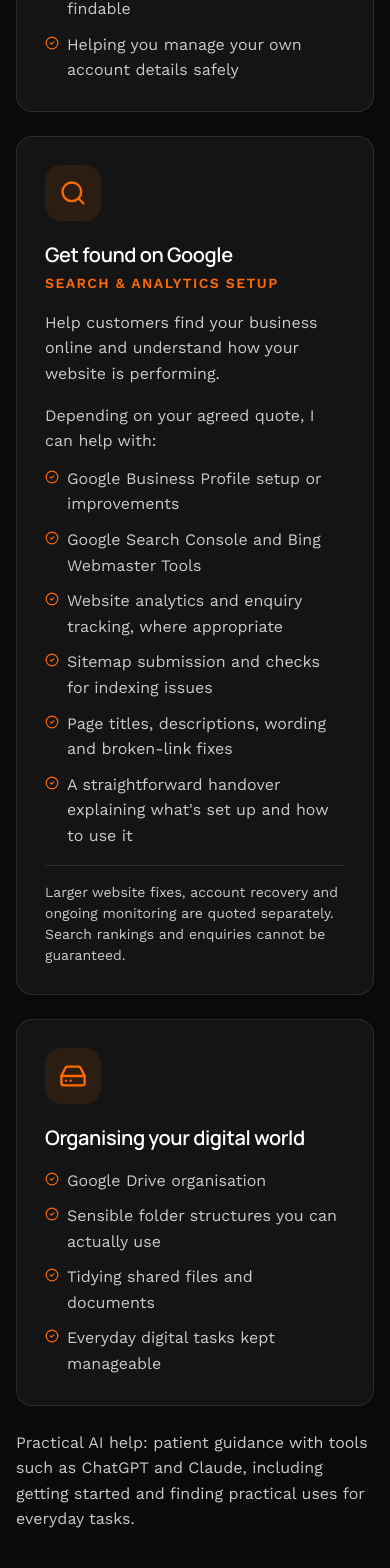
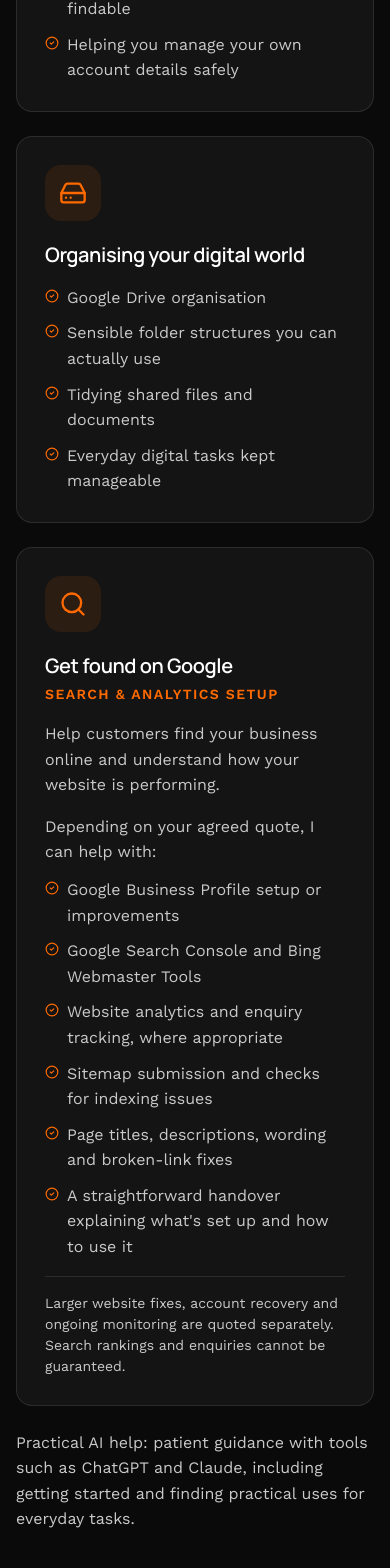
Before and after one commit to jt485-coder/jaredfixes, a React (Create React App) app in the folder frontend/: page / in a window 390 px wide. Shown: the part 3200-4768 px from the top of the page. Built offline with nearby package versions, Linux system fonts and the light colour scheme; the HTML template or start-up script is replaced by a standard one.

Commit message:
Balance service cards and simplify footer contact details

```diff
--- a/frontend/src/App.js
+++ b/frontend/src/App.js
@@ -304,8 +304,19 @@ const serviceGroups = [
         ]
       },
       {
+        icon: <HardDrive size={28} />,
+        title: 'Organising your digital world',
+        items: [
+          'Google Drive organisation',
+          'Sensible folder structures you can actually use',
+          'Tidying shared files and documents',
+          'Everyday digital tasks kept manageable'
+        ]
+      },
+      {
         icon: <Search size={28} />,
         title: 'Get found on Google',
+        wide: true,
         subtitle: 'Search & analytics setup',
         desc: 'Help customers find your business online and understand how your website is performing.',
         itemsIntro: 'Depending on your agreed quote, I can help with:',
@@ -318,16 +329,6 @@ const serviceGroups = [
           "A straightforward handover explaining what's set up and how to use it"
         ],
         footnote: 'Larger website fixes, account recovery and ongoing monitoring are quoted separately. Search rankings and enquiries cannot be guaranteed.'
-      },
-      {
-        icon: <HardDrive size={28} />,
-        title: 'Organising your digital world',
-        items: [
-          'Google Drive organisation',
-          'Sensible folder structures you can actually use',
-          'Tidying shared files and documents',
-          'Everyday digital tasks kept manageable'
-        ]
       }
     ]
   },
@@ -429,7 +430,7 @@ const Services = () => {
                     key={index}
                     variants={fadeInUp}
                     data-testid={`service-card-${group.id}-${index}`}
-                    className="bg-surface border border-white/10 rounded-2xl p-7 hover:-translate-y-1 hover:shadow-xl hover:border-white/15 transition-all duration-300 group"
+                    className={`bg-surface border border-white/10 rounded-2xl p-7 hover:-translate-y-1 hover:shadow-xl hover:border-white/15 transition-all duration-300 group ${service.wide ? 'md:col-span-2' : ''}`}
                   >
                     <div className="w-14 h-14 rounded-2xl bg-primary/10 flex items-center justify-center mb-5 text-primary group-hover:bg-primary/20 transition-colors">
                       {service.icon}
@@ -446,7 +447,7 @@ const Services = () => {
                     {service.itemsIntro && (
                       <p className="text-text-muted text-sm mb-3">{service.itemsIntro}</p>
                     )}
-                    <ul className="space-y-2.5">
+                    <ul className={service.wide ? "grid md:grid-cols-2 gap-x-8 gap-y-2.5" : "space-y-2.5"}>
                       {service.items.map((item, idx) => (
                         <li key={idx} className="flex items-start gap-2 text-text-muted text-sm">
                           <CheckCircle2 size={14} className="text-primary mt-1 flex-shrink-0" />
@@ -1278,20 +1279,6 @@ const Footer = () => {
           <span className="font-heading font-bold">Jared Fixes</span>
         </div>
         <p className="text-text-muted text-sm mb-4">Websites &amp; everyday tech help</p>
-        <div className="flex flex-wrap items-center justify-center gap-x-7 gap-y-3 text-sm">
-          {CONTACT_METHODS.map((method) => (
-            <a
-              key={method.id}
-              href={method.href}
-              {...(method.external ? { target: '_blank', rel: 'noopener noreferrer' } : {})}
-              data-testid={`footer-contact-${method.id}`}
-              className="flex items-center gap-2 text-text-muted rounded-full px-2 py-1 transition-colors duration-200 hover:text-white focus:outline-none focus-visible:ring-2 focus-visible:ring-primary/70 focus-visible:ring-offset-2 focus-visible:ring-offset-background"
-            >
-              <span className="text-primary">{method.icon}</span>
-              {method.id === 'phone' ? method.value : method.label}
-            </a>
-          ))}
-        </div>
         <p className="text-text-muted/50 text-xs mt-6">
           © {new Date().getFullYear()} Jared Fixes. Wexford, Ireland.
         </p>
```
